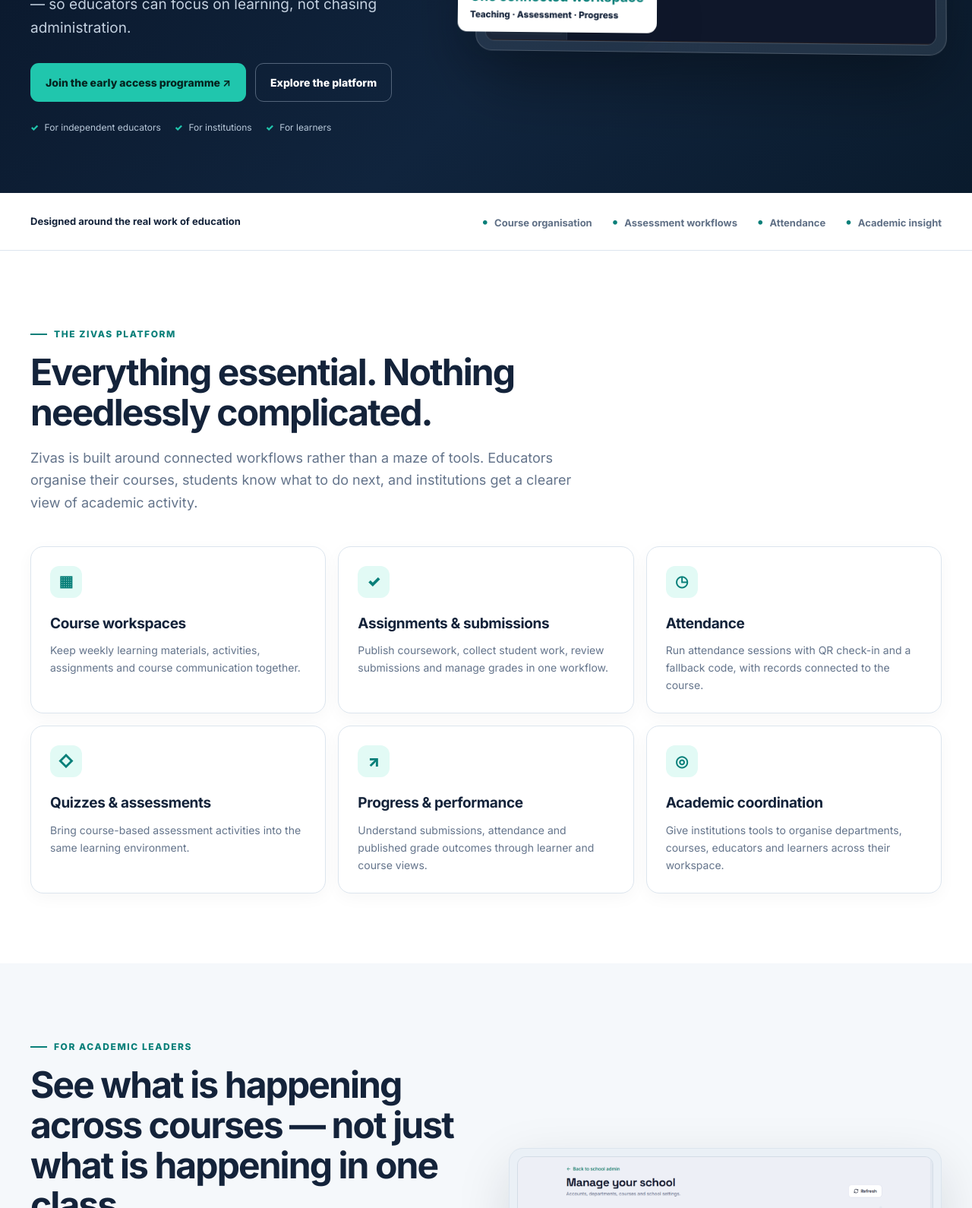
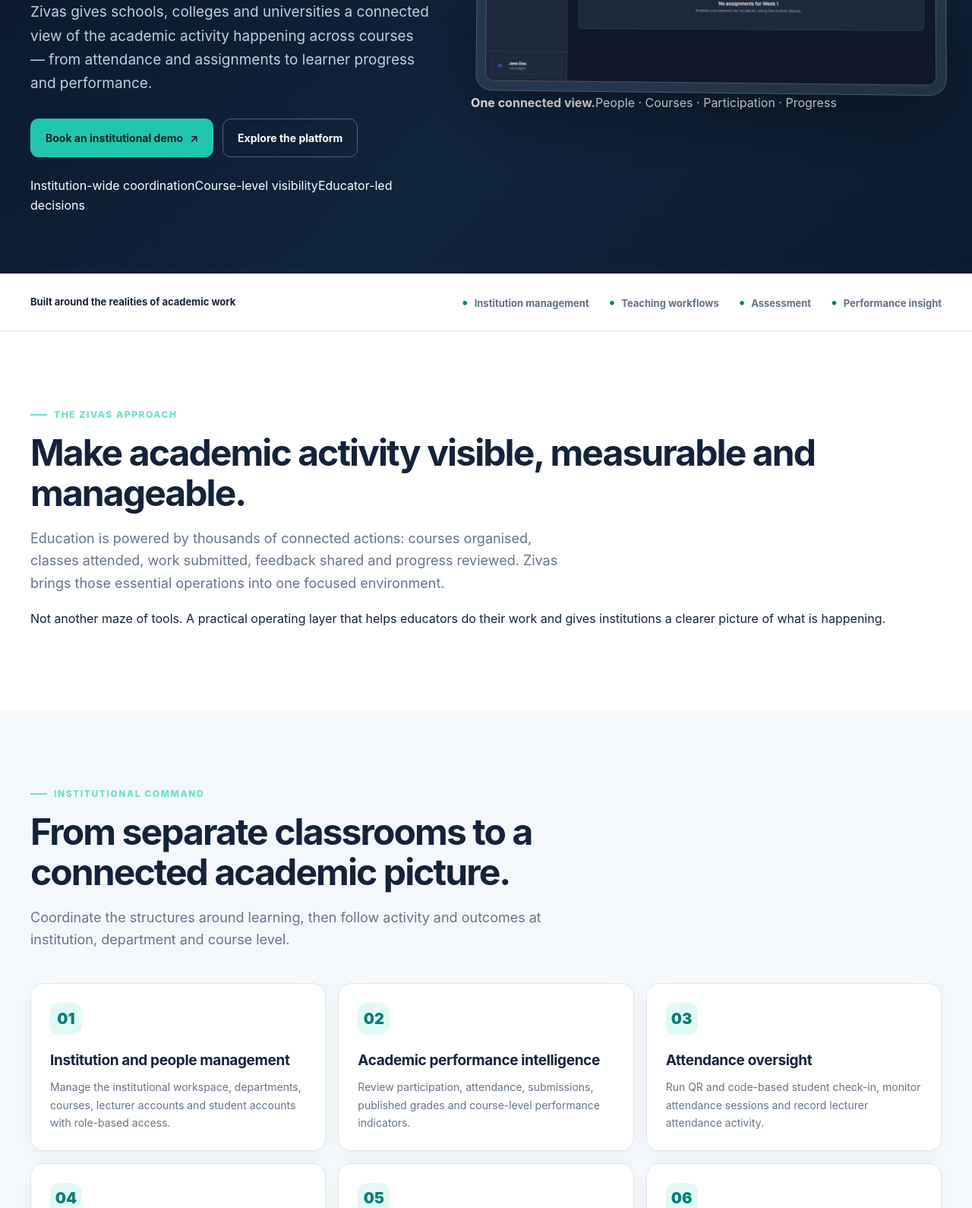
Before and after one commit to ZivasHQ/zivas, a plain HTML site: page index.html in a window 1280 px wide. Shown: the part 527-2117 px from the top of the page at 76% size. Drawn offline with Linux system fonts and the light colour scheme.

Commit message:
Redesign homepage for institution-first Zivas positioning

```diff
--- a/index.html
+++ b/index.html
@@ -1,17 +1,50 @@
 <!doctype html>
-<html lang="en"><head><meta charset="utf-8"><meta name="viewport" content="width=device-width,initial-scale=1"><title>Zivas | Learning operations, made simpler</title><meta name="description" content="Zivas brings teaching workflows, assessments, attendance, learner progress and institutional coordination into one focused learning operations platform."><meta name="theme-color" content="#081426"><meta property="og:type" content="website"><meta property="og:title" content="Zivas | Learning operations, made simpler"><meta property="og:description" content="A focused learning operations platform for educators and institutions."><meta property="og:url" content="https://zivashq.github.io/zivas/"><meta property="og:image" content="https://zivashq.github.io/zivas/assets/img/shot-dashboard.png"><link rel="canonical" href="https://zivashq.github.io/zivas/"><link rel="icon" href="assets/img/favicon.png"><link rel="preconnect" href="https://fonts.googleapis.com"><link rel="preconnect" href="https://fonts.gstatic.com" crossorigin><link href="https://fonts.googleapis.com/css2?family=Inter:wght@400;500;600;700;800;900&display=swap" rel="stylesheet"><link rel="stylesheet" href="assets/css/global.css"></head><body><a class="skip" href="#main">Skip to content</a>
-<header class="site-header"><div class="wrap nav-wrap"><a class="brand" href="index.html" aria-label="Zivas home"><img src="assets/img/logo-light.png" alt="Zivas"></a><button class="menu-toggle" aria-expanded="false" aria-controls="primary-nav">Menu</button><nav class="nav-links" id="primary-nav" aria-label="Main navigation"><a href="#platform">Platform</a><a href="#solutions">Solutions</a><a href="#services">Services</a><a href="company.html">Company</a><a href="pricing.html">Pricing</a><a href="faq.html">Resources</a></nav><div class="nav-actions"><a class="btn btn-outline" href="https://zivas.onrender.com/" target="_blank" rel="noopener">Sign in</a><a class="btn btn-primary" href="early-access.html">Request early access ↗</a></div></div></header>
+<html lang="en">
+<head>
+<meta charset="utf-8"><meta name="viewport" content="width=device-width,initial-scale=1">
+<title>Zivas | Academic operations with institutional clarity</title>
+<meta name="description" content="Zivas helps schools, colleges and universities coordinate academic activity, understand performance and manage the work behind learning.">
+<meta name="theme-color" content="#071827">
+<meta property="og:type" content="website"><meta property="og:title" content="Zivas | Academic operations with institutional clarity"><meta property="og:description" content="Make academic activity visible, measurable and manageable."><meta property="og:url" content="https://zivashq.github.io/zivas/"><meta property="og:image" content="https://zivashq.github.io/zivas/assets/img/shot-dashboard.png">
+<link rel="canonical" href="https://zivashq.github.io/zivas/"><link rel="icon" href="assets/img/favicon.png">
+<link rel="preconnect" href="https://fonts.googleapis.com"><link rel="preconnect" href="https://fonts.gstatic.com" crossorigin><link href="https://fonts.googleapis.com/css2?family=DM+Sans:wght@400;500;600;700;800&family=Manrope:wght@400;500;600;700;800&display=swap" rel="stylesheet">
+<link rel="stylesheet" href="assets/css/global.css">
+</head>
+<body>
+<a class="skip" href="#main">Skip to content</a>
+<header class="site-header"><div class="wrap nav-wrap">
+<a class="brand" href="index.html" aria-label="Zivas home"><img src="assets/img/logo-light.png" alt="Zivas"></a>
+<button class="menu-toggle" aria-expanded="false" aria-controls="primary-nav">Menu</button>
+<nav class="nav-links" id="primary-nav" aria-label="Main navigation"><a href="#platform">Platform</a><a href="institutions.html">Institutions</a><a href="features.html">Capabilities</a><a href="company.html">Company</a><a href="faq.html">Resources</a></nav>
+<div class="nav-actions"><a class="btn btn-outline" href="https://zivas.onrender.com/" target="_blank" rel="noopener">Sign in</a><a class="btn btn-primary" href="early-access.html">Book a demo <span aria-hidden="true">↗</span></a></div>
+</div></header>
 <main id="main">
-<section class="hero"><div class="wrap hero-grid"><div class="hero-copy"><span class="eyebrow">A connected learning operations platform</span><h1>The work behind better learning, <span>made simpler.</span></h1><p>Zivas brings the essential work of teaching, assessment and academic coordination into one organised workspace — so educators can focus on learning, not chasing administration.</p><div class="hero-actions"><a class="btn btn-primary" href="early-access.html">Join the early access programme ↗</a><a class="btn btn-outline" href="#platform">Explore the platform</a></div><div class="micro-proof"><span>For independent educators</span><span>For institutions</span><span>For learners</span></div></div><div class="product-frame"><img src="assets/img/shot-dashboard.png" alt="Zivas learning workspace showing course and learning activity"><div class="frame-tag"><b>One connected workspace</b>Teaching · Assessment · Progress</div></div></div></section>
-<div class="trust-strip"><div class="wrap trust-inner"><strong>Designed around the real work of education</strong><div class="trust-items"><span>Course organisation</span><span>Assessment workflows</span><span>Attendance</span><span>Academic insight</span></div></div></div>
-<section class="section" id="platform"><div class="wrap"><div class="section-head"><span class="eyebrow" style="color:#087f79">The Zivas platform</span><h2>Everything essential. Nothing needlessly complicated.</h2><p>Zivas is built around connected workflows rather than a maze of tools. Educators organise their courses, students know what to do next, and institutions get a clearer view of academic activity.</p></div><div class="feature-grid">
-<article class="feature-card"><div class="feature-icon">▦</div><h3>Course workspaces</h3><p>Keep weekly learning materials, activities, assignments and course communication together.</p></article><article class="feature-card"><div class="feature-icon">✓</div><h3>Assignments & submissions</h3><p>Publish coursework, collect student work, review submissions and manage grades in one workflow.</p></article><article class="feature-card"><div class="feature-icon">◷</div><h3>Attendance</h3><p>Run attendance sessions with QR check-in and a fallback code, with records connected to the course.</p></article><article class="feature-card"><div class="feature-icon">◇</div><h3>Quizzes & assessments</h3><p>Bring course-based assessment activities into the same learning environment.</p></article><article class="feature-card"><div class="feature-icon">↗</div><h3>Progress & performance</h3><p>Understand submissions, attendance and published grade outcomes through learner and course views.</p></article><article class="feature-card"><div class="feature-icon">◎</div><h3>Academic coordination</h3><p>Give institutions tools to organise departments, courses, educators and learners across their workspace.</p></article></div></div></section>
-<section class="section soft"><div class="wrap split"><div><span class="eyebrow" style="color:#087f79">For academic leaders</span><h2>See what is happening across courses — not just what is happening in one class.</h2><p class="lead">Institutional performance views bring course activity into focus, helping administrators review submissions, attendance, published grades and student feedback without replacing the people who make academic decisions.</p><ul class="check-list"><li>Course-level performance breakdowns</li><li>Submission and attendance activity</li><li>Published grade distribution</li><li>Student feedback with privacy thresholds</li></ul><a class="btn btn-primary" href="institutions.html">Explore institutional solutions</a></div><div class="shot-card"><img src="assets/img/shot-school-departments.png" alt="Zivas institutional administration workspace"><div class="shot-caption">Institutional administration and academic coordination</div></div></div></section>
-<section class="section"><div class="wrap split reverse"><div class="split-copy"><span class="eyebrow" style="color:#087f79">For educators</span><h2>Spend less time managing the process. More time supporting the learner.</h2><p class="lead">From course setup to reviewing student work, Zivas keeps the everyday teaching workflow connected and easier to follow.</p><ul class="check-list"><li>Course and weekly learning organisation</li><li>Submission review and manual grade publishing</li><li>Student progress and attendance views</li><li>Course-level communication and notifications</li></ul><a class="btn btn-primary" href="lecturers.html">Explore educator solutions</a></div><div class="shot-card"><img src="assets/img/shot-insight.png" alt="Zivas educator analytics and student progress view"><div class="shot-caption">Educator insights and learner progress</div></div></div></section>
-<section class="section soft"><div class="wrap split"><div><span class="eyebrow" style="color:#087f79">For learners</span><h2>A clearer view of what is due, what is complete and what needs attention.</h2><p class="lead">Students can access course materials, submit assignments and follow their academic progress from their learning workspace.</p><ul class="check-list"><li>Course materials and learning activities</li><li>Assignment submission status</li><li>Grades and progress summaries</li><li>Attendance records and notifications</li></ul><a class="btn btn-primary" href="students.html">Explore the student experience</a></div><div class="shot-card"><img src="assets/img/shot-progress.png" alt="Zivas student progress and performance dashboard"><div class="shot-caption">Student progress, targets and weekly performance</div></div></div></section>
-<section class="section dark" id="solutions"><div class="wrap"><div class="section-head"><span class="eyebrow">One platform, distinct workspaces</span><h2>Built for the people who make learning happen.</h2><p class="lead">Each role gets a focused experience, while the work stays connected across the learning environment.</p></div><div class="solution-grid"><article class="solution"><span class="num">01 / EDUCATOR</span><h3>Zivas for Educators</h3><p>For independent tutors, lecturers and teaching teams who need a dependable way to organise courses, activities and student work.</p><a href="lecturers.html">Explore educator workspace →</a></article><article class="solution"><span class="num">02 / INSTITUTION</span><h3>Zivas for Institutions</h3><p>For schools, colleges and universities coordinating people, departments, courses and academic performance.</p><a href="institutions.html">Explore institution workspace →</a></article><article class="solution"><span class="num">03 / LEARNER</span><h3>Zivas for Students</h3><p>For learners who need a clear, accessible place to follow coursework, submit work and understand progress.</p><a href="students.html">Explore student workspace →</a></article></div></div></section>
-<section class="section" id="services"><div class="wrap"><div class="section-head"><span class="eyebrow" style="color:#087f79">Beyond the software</span><h2>Support that helps institutions move from setup to confident use.</h2><p>Adopting a platform should not mean figuring everything out alone. Zivas can support institutional onboarding and implementation around the workflows available in the product.</p></div><div class="service-grid"><article class="service"><h3>Institution onboarding</h3><p>Guidance for setting up the institutional workspace, departments, courses and administrator access.</p></article><article class="service"><h3>Staff enablement</h3><p>Practical walkthroughs to help educators and administrators understand the workflows they will use.</p></article><article class="service"><h3>Implementation support</h3><p>Structured assistance with rollout planning, account preparation and adoption feedback.</p></article><article class="service"><h3>Product orientation</h3><p>Role-based demonstrations for institutional leaders, educators and student representatives.</p></article><article class="service"><h3>Feedback-led improvement</h3><p>A clear channel for pilot users to report friction and help prioritise product improvements.</p></article><article class="service"><h3>Ongoing assistance</h3><p>Support conversations to help teams resolve questions as they put the platform into everyday use.</p></article></div></div></section>
-<section class="section soft"><div class="wrap"><div class="section-head"><span class="eyebrow" style="color:#087f79">A connected workflow</span><h2>From course setup to useful academic insight.</h2></div><div class="workflow"><article><h3>Organise</h3><p>Set up the learning workspace, courses and weekly activities.</p></article><article><h3>Engage</h3><p>Share materials, communicate updates and record attendance.</p></article><article><h3>Assess</h3><p>Collect submissions, review work and publish grades.</p></article><article><h3>Understand</h3><p>Review progress and course performance to guide next steps.</p></article></div></div></section>
-<section class="section"><div class="wrap"><div class="pricing-note"><div><span class="pill">Flexible adoption</span><h3>Start with the right footprint for your teaching or institution.</h3><p>Explore current plans or speak with the team about institutional requirements and rollout.</p></div><div style="display:flex;gap:10px;flex-wrap:wrap"><a class="btn btn-outline" style="color:#14233a;border-color:#cbd5e1" href="pricing.html">View pricing</a><a class="btn btn-primary" href="early-access.html">Talk to Zivas</a></div></div></div></section>
-<section class="section dark"><div class="wrap"><div class="cta-band"><div><h2>See how Zivas fits the way you teach and learn.</h2><p>Join the early access programme or request a guided walkthrough for your organisation.</p></div><a class="btn btn-primary" href="early-access.html">Get started with Zivas ↗</a></div></div></section>
-</main><footer class="footer"><div class="wrap"><div class="footer-grid"><div><img src="assets/img/logo-light.png" alt="Zivas"><p>A focused learning operations platform connecting teaching workflows, assessment and academic coordination.</p><a href="mailto:olaniyanolaonipekun321@gmail.com">Contact the Zivas team</a></div><div><h4>Platform</h4><a href="#platform">Overview</a><a href="features.html">Feature details</a><a href="how-it-works.html">How it works</a><a href="pricing.html">Pricing</a></div><div><h4>Solutions</h4><a href="lecturers.html">Educators</a><a href="institutions.html">Institutions</a><a href="students.html">Students</a><a href="services.html">Implementation services</a></div><div><h4>Company</h4><a href="company.html">About Zivas</a><a href="early-access.html">Early access</a><a href="faq.html">FAQs</a><a href="privacy.html">Privacy</a><a href="terms.html">Terms</a></div></div><div class="footer-bottom"><span>© <span id="year">2026</span> Zivas. All rights reserved.</span><span>Built for the work behind better learning.</span></div></div></footer><script>document.getElementById('year').textContent=new Date().getFullYear()</script><script src="assets/js/global.js"></script></body></html>
+<section class="hero hero-institutional"><div class="wrap hero-grid">
+<div class="hero-copy"><span class="eyebrow">Academic operations, with clarity</span>
+<h1>See the work behind learning. <span>Lead what happens next.</span></h1>
+<p>Zivas gives schools, colleges and universities a connected view of the academic activity happening across courses — from attendance and assignments to learner progress and performance.</p>
+<div class="hero-actions"><a class="btn btn-primary" href="early-access.html">Book an institutional demo <span aria-hidden="true">↗</span></a><a class="btn btn-outline" href="#platform">Explore the platform</a></div>
+<div class="hero-proof"><span>Institution-wide coordination</span><span>Course-level visibility</span><span>Educator-led decisions</span></div>
+</div>
+<div class="hero-visual"><div class="visual-label"><span class="live-dot"></span> A clearer view of academic activity</div><div class="product-frame"><img src="assets/img/shot-dashboard.png" alt="Zivas institutional dashboard showing academic activity"></div><div class="visual-note"><strong>One connected view.</strong><span>People · Courses · Participation · Progress</span></div></div>
+</div></section>
+<section class="trust-strip"><div class="wrap trust-inner"><strong>Built around the realities of academic work</strong><div class="trust-items"><span>Institution management</span><span>Teaching workflows</span><span>Assessment</span><span>Performance insight</span></div></div></section>
+<section class="section section-intro" id="platform"><div class="wrap intro-grid"><div><span class="eyebrow eyebrow-dark">The Zivas approach</span><h2>Make academic activity visible, measurable and manageable.</h2></div><div><p class="lead">Education is powered by thousands of connected actions: courses organised, classes attended, work submitted, feedback shared and progress reviewed. Zivas brings those essential operations into one focused environment.</p><p>Not another maze of tools. A practical operating layer that helps educators do their work and gives institutions a clearer picture of what is happening.</p></div></div></section>
+<section class="section soft"><div class="wrap"><div class="section-head"><span class="eyebrow eyebrow-dark">Institutional command</span><h2>From separate classrooms to a connected academic picture.</h2><p>Coordinate the structures around learning, then follow activity and outcomes at institution, department and course level.</p></div>
+<div class="feature-grid feature-grid-large">
+<article class="feature-card"><div class="feature-icon">01</div><h3>Institution and people management</h3><p>Manage the institutional workspace, departments, courses, lecturer accounts and student accounts with role-based access.</p></article>
+<article class="feature-card"><div class="feature-icon">02</div><h3>Academic performance intelligence</h3><p>Review participation, attendance, submissions, published grades and course-level performance indicators.</p></article>
+<article class="feature-card"><div class="feature-icon">03</div><h3>Attendance oversight</h3><p>Run QR and code-based student check-in, monitor attendance sessions and record lecturer attendance activity.</p></article>
+<article class="feature-card"><div class="feature-icon">04</div><h3>Academic feedback</h3><p>Collect anonymous course feedback and protect respondent privacy with a minimum reporting threshold.</p></article>
+<article class="feature-card"><div class="feature-icon">05</div><h3>Timetables and communication</h3><p>Give users role-based timetable views and keep relevant people informed through in-app and email notifications.</p></article>
+<article class="feature-card"><div class="feature-icon">06</div><h3>Reports and records</h3><p>Review course reports and export assessment results to support academic follow-up and institutional review.</p></article>
+</div></div></section>
+<section class="section"><div class="wrap split"><div><span class="eyebrow eyebrow-dark">For academic leaders</span><h2>See patterns across courses. Find where attention is needed.</h2><p class="lead">Institutional performance views bring together activity that is often scattered across separate records.</p><ul class="check-list"><li>Filter course performance by department and lecturer</li><li>Review attendance and submission rates</li><li>Understand published grade distributions</li><li>Open course-level detail without losing the wider view</li><li>See anonymous feedback only when the privacy threshold is met</li></ul><a class="btn btn-primary" href="institutions.html">Explore institutional workflows ↗</a></div><div class="shot-card"><img src="assets/img/shot-school-departments.png" alt="Zivas school administration and department workspace"><div class="shot-caption">Institutional administration and department coordination</div></div></div></section>
+<section class="section soft"><div class="wrap split reverse"><div class="split-copy"><span class="eyebrow eyebrow-dark">For educators and learners</span><h2>Keep the everyday work of a course connected.</h2><p class="lead">Lecturers organise course activity, share resources, collect assignments, record attendance and review student work. Students have a clear place to follow activities, submit work and understand published progress.</p><ul class="check-list"><li>Course workspaces and weekly learning activities</li><li>Resources, assignments and file submissions</li><li>Manual grading, feedback and controlled grade publishing</li><li>Automated quizzes and classroom polls</li><li>Student progress and attendance views</li></ul><a class="btn btn-secondary" href="features.html">Explore platform capabilities ↗</a></div><div class="shot-card"><img src="assets/img/shot-lecturer-home.png" alt="Zivas lecturer home workspace"><div class="shot-caption">A focused workspace for teaching and course activity</div></div></div></section>
+<section class="section dark"><div class="wrap"><div class="section-head"><span class="eyebrow">A platform with a clear purpose</span><h2>Useful technology. Human academic judgement.</h2><p class="lead">Zivas supports the people responsible for learning. It does not replace educators, academic leadership or institutional policy.</p></div><div class="principle-grid"><article><span>01</span><h3>Clarity over clutter</h3><p>Focused workflows instead of unnecessary complexity.</p></article><article><span>02</span><h3>Visibility with context</h3><p>Academic indicators that help people ask better questions.</p></article><article><span>03</span><h3>People stay in control</h3><p>Educators and institutions remain responsible for academic decisions.</p></article></div></div></section>
+<section class="section"><div class="wrap"><div class="section-head"><span class="eyebrow eyebrow-dark">Product evolution</span><h2>What is available — and what is being developed.</h2><p>We distinguish current production workflows from capabilities that are still being built.</p></div><div class="status-grid"><article class="status-card"><span class="status-label status-live">Available now</span><h3>Core academic operations</h3><p>Institution administration, courses, assignments, manual grading, attendance, feedback, timetables, notifications, quizzes, polls and performance views.</p></article><article class="status-card"><span class="status-label status-next">In development</span><h3>Institutional CBT examinations</h3><p>A formal examination workflow with question-set review, institutional approval, scheduled exams and exam integrity event review is being developed. It is not presented as generally available.</p></article><article class="status-card"><span class="status-label status-next">Not currently available</span><h3>AI-assisted grading</h3><p>The production AI grading endpoints are currently disabled. Manual grading remains available while the assisted workflow is being prepared for a future release.</p></article></div></div></section>
+<section class="section soft"><div class="wrap"><div class="cta-band"><div><span class="eyebrow">Start with a conversation</span><h2>Bring academic operations into clearer view.</h2><p>Tell us about your institution, your academic structure and the workflows you want to improve.</p></div><a class="btn btn-primary" href="early-access.html">Book a demo <span aria-hidden="true">↗</span></a></div></div></section>
+</main>
+<footer class="footer"><div class="wrap"><div class="footer-grid"><div><img src="assets/img/logo-light.png" alt="Zivas"><p>Academic operations with institutional clarity. Make academic activity visible, measurable and manageable.</p><a href="mailto:zivashq@gmail.com">zivashq@gmail.com</a><a href="tel:+2348106265136">+234 810 626 5136</a></div><div><h4>Platform</h4><a href="#platform">Overview</a><a href="features.html">Capabilities</a><a href="how-it-works.html">How it works</a></div><div><h4>Solutions</h4><a href="institutions.html">Institutions</a><a href="lecturers.html">Educators</a><a href="students.html">Students</a><a href="services.html">Implementation support</a></div><div><h4>Company</h4><a href="company.html">About Zivas</a><a href="early-access.html">Book a demo</a><a href="faq.html">FAQs</a><a href="privacy.html">Privacy</a><a href="terms.html">Terms</a></div></div><div class="footer-bottom"><span>© 2026 Zivas. All rights reserved.</span><span>Built for the work behind better learning.</span></div></div></footer>
+<script src="assets/js/global.js"></script>
+</body></html>
```
